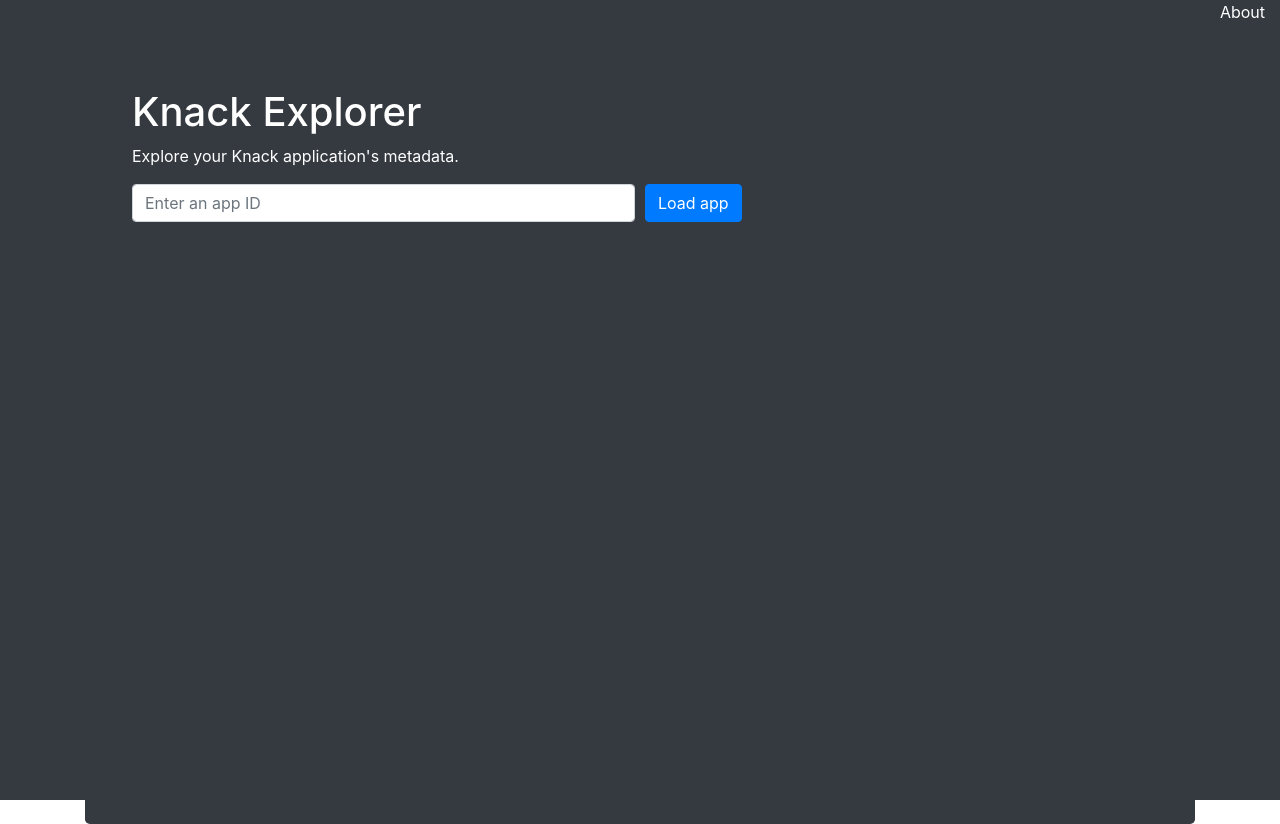
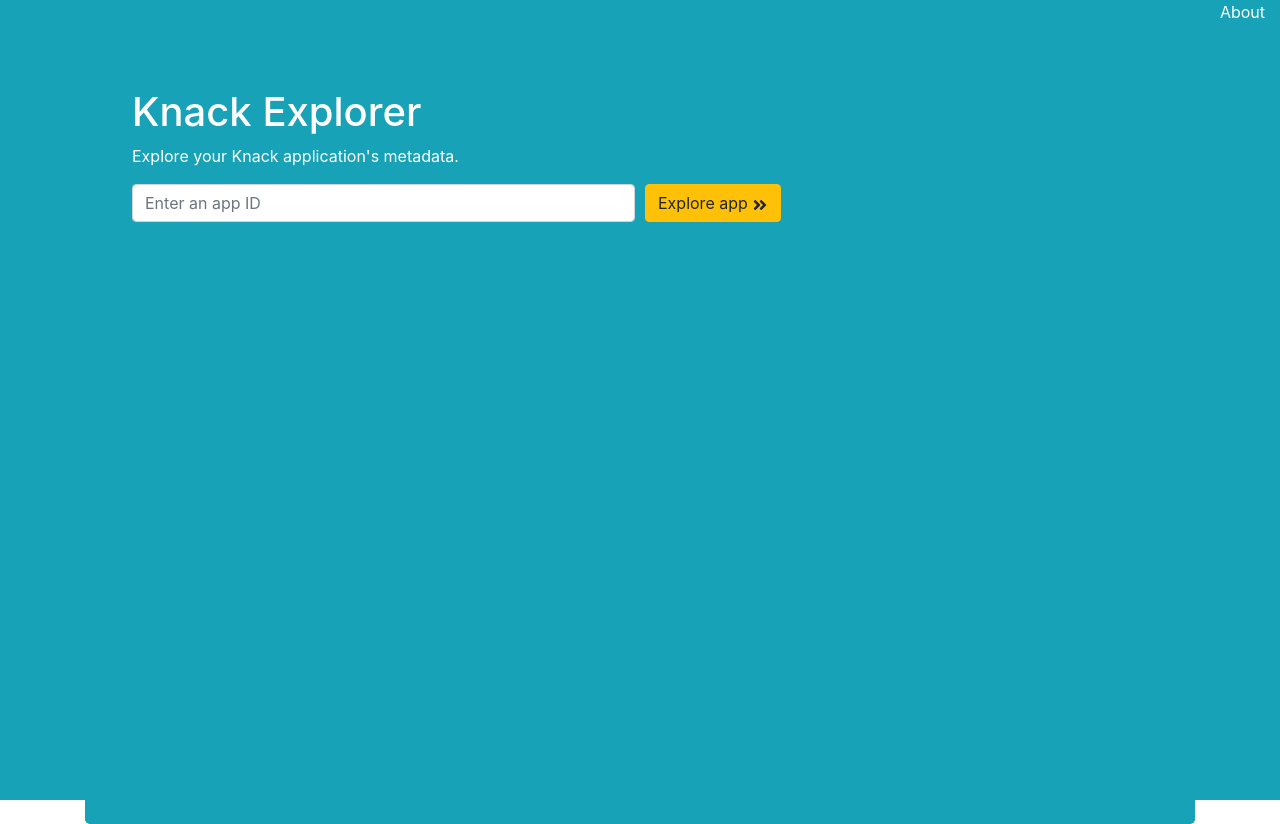
Before and after one commit to cityofaustin/knack-explorer, a React (Create React App) app: page / in a window 1280 px wide. Built offline with nearby package versions, Linux system fonts and the light colour scheme.

Commit message:
happier colors

```diff
--- a/src/App.js
+++ b/src/App.js
@@ -15,6 +15,7 @@
 import ViewDetails from "./components/ViewDetails";
 import FieldDetails from "./components/FieldDetails";
 import MetadataContext from "./components/MetadataContext";
+import { FaAngleDoubleRight } from "react-icons/fa";
 
 // const knackpyDev = "5d79512148c4af00106d1507";
 // const dataTracker = "5815f29f7f7252cc2ca91c4f"
@@ -99,7 +100,7 @@
 
   return (
     <>
-      <Container fluid className="bg-dark text-white vh-100">
+      <Container fluid className="bg-info text-white vh-100">
         <Row>
           <Col className="text-right">
             <Link className="text-reset" to="/about">
@@ -108,7 +109,7 @@
           </Col>
         </Row>
         <Container>
-          <Jumbotron className="bg-dark text-white vh-100">
+          <Jumbotron className="bg-info text-white vh-100">
             <Col>
               <h1>Knack Explorer</h1>
               <p>Explore your Knack application's metadata.</p>
@@ -125,7 +126,7 @@
                   <Col>
                     <Button
                       className="mb-2"
-                      variant="primary"
+                      variant="warning"
                       type="submit"
                       onClick={(e) =>
                         getMetadata(
@@ -149,7 +150,7 @@
                           <span className="sr-only">Loading...</span>
                         </>
                       )}
-                      {!loading && "Load app"}
+                      {!loading && <>Explore app <FaAngleDoubleRight/></>}
                     </Button>
                   </Col>
                 </Form.Row>
@@ -174,7 +175,7 @@
       {metadata && (
         <>
           <Container fluid key={1}>
-            <Row className="bg-dark justify-content-between pt-2">
+            <Row className="bg-info justify-content-between pt-2">
               <Col>
                 <h4 className="text-white">
                   <Link to="/" className="text-reset">
```
